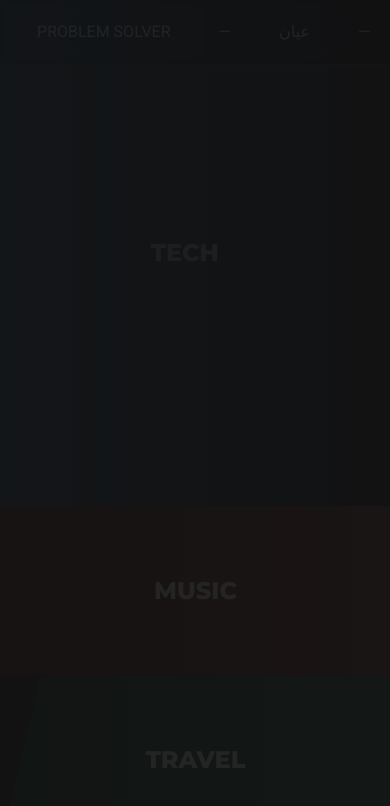
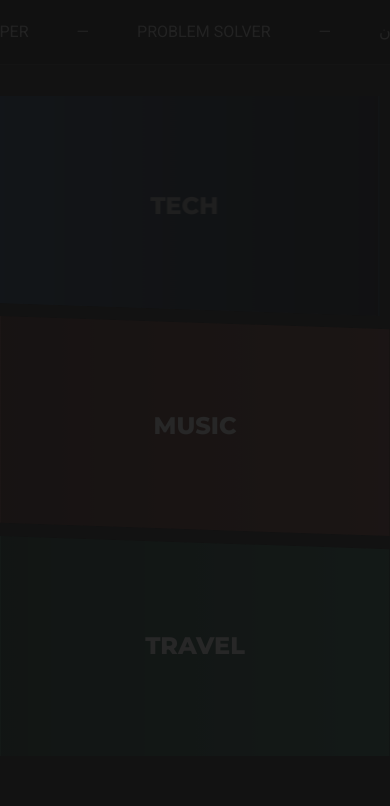
Before and after one commit to AyaanJaved/ayaanjaved-in, a Next.js app: page / in a window 390 px wide. Shown: the top 806 px of the page. Built offline with nearby package versions, Linux system fonts and the light colour scheme; a web font is replaced by a local one.

Commit message:
feat: enhance layout and responsiveness of HeroContainer and SecondaryPanels with new wrapper classes

```diff
--- a/src/app/components/HeroContainer.tsx
+++ b/src/app/components/HeroContainer.tsx
@@ -65,8 +65,8 @@ export default function HeroContainer() {
 
       <div
         ref={heroRef}
-        className={`h-screen grid grid-cols-[60%_40%] max-md:grid-cols-1 max-md:grid-rows-[60%_40%] relative overflow-hidden transition-opacity duration-1000 ${showHero ? 'opacity-100' : 'opacity-0'}`}>
-        <div ref={mainPanelRef} className="h-full tech-panel-wrapper">
+        className={`min-h-screen md:h-screen flex flex-col md:grid md:grid-cols-[60%_40%] relative overflow-hidden transition-opacity duration-1000 pt-24 md:pt-0 pb-12 md:pb-0 ${showHero ? 'opacity-100' : 'opacity-0'}`}>
+        <div ref={mainPanelRef} className="tech-panel-wrapper md:h-full">
           <MainPanel />
         </div>
         <SecondaryPanels />
--- a/src/app/components/MainPanel.tsx
+++ b/src/app/components/MainPanel.tsx
@@ -5,7 +5,7 @@ import Panel from './ui/Panel';
 export default function MainPanel() {
   return (
     <Panel
-      className="h-full bg-gradient-to-r from-[#2b6cb0]/75 via-[#1f3e63]/75 to-[#151d2f]/85 hover:from-[#3a7bd5]/75 hover:via-[#255087]/75 hover:to-[#1d2740]/85"
+      className="w-full min-h-[220px] md:h-full bg-gradient-to-r from-[#2b6cb0]/75 via-[#1f3e63]/75 to-[#151d2f]/85 hover:from-[#3a7bd5]/75 hover:via-[#255087]/75 hover:to-[#1d2740]/85"
     >
       TECH
     </Panel>
--- a/src/app/components/SecondaryPanels.tsx
+++ b/src/app/components/SecondaryPanels.tsx
@@ -4,18 +4,18 @@ import Panel from './ui/Panel';
 
 export default function SecondaryPanels() {
   return (
-    <div className="grid grid-rows-2 h-full secondary-panels-column">
-      <div className="music-panel-wrapper h-full">
+    <div className="flex flex-col md:grid md:grid-rows-2 md:h-full secondary-panels-column">
+      <div className="music-panel-wrapper md:h-full">
         <Panel
-        className="h-full bg-gradient-to-r from-[#5a241b]/75 via-[#7a3527]/70 to-[#a94d3a]/60 hover:from-[#6d2d23]/75 hover:via-[#90402e]/70 hover:to-[#c75d46]/60 hover:bg-transparent"
+          className="w-full min-h-[220px] md:h-full bg-gradient-to-r from-[#5a241b]/75 via-[#7a3527]/70 to-[#a94d3a]/60 hover:from-[#6d2d23]/75 hover:via-[#90402e]/70 hover:to-[#c75d46]/60 md:hover:bg-transparent"
         >
           MUSIC
         </Panel>
       </div>
 
-      <div className="travel-panel-wrapper h-full">
+      <div className="travel-panel-wrapper md:h-full">
         <Panel
-        className="h-full bg-gradient-to-r from-[#124031]/80 via-[#1e5c43]/70 to-[#2e8c64]/60 hover:from-[#1a5a46]/80 hover:via-[#287a5a]/70 hover:to-[#3ba97a]/60 hover:bg-transparent"
+          className="w-full min-h-[220px] md:h-full bg-gradient-to-r from-[#124031]/80 via-[#1e5c43]/70 to-[#2e8c64]/60 hover:from-[#1a5a46]/80 hover:via-[#287a5a]/70 hover:to-[#3ba97a]/60 md:hover:bg-transparent"
         >
           TRAVEL
         </Panel>
--- a/src/app/components/ui/Panel.tsx
+++ b/src/app/components/ui/Panel.tsx
@@ -14,7 +14,7 @@ export default function Panel({
   className = '',
   style,
 }: PanelProps) {
-  const panelStyles = `${montserrat.className} flex justify-center items-center bg-panel-bg font-extrabold transition-all duration-500 ease-in-out text-2xl opacity-80 hover:opacity-100 hover:bg-[#222222] border-l border-[#282828]`;
+  const panelStyles = `${montserrat.className} flex justify-center items-center text-center bg-panel-bg font-extrabold transition-all duration-500 ease-in-out text-2xl opacity-90 md:opacity-80 hover:opacity-100 hover:bg-[#222222] border border-transparent md:border-l md:border-[#282828]`;
   const mergedClassName = className ? `${panelStyles} ${className}` : panelStyles;
 
   return (
--- a/src/app/globals.css
+++ b/src/app/globals.css
@@ -63,7 +63,9 @@ body {
   .marquee-text {
     font-size: 1rem !important;
   }
-}.tech-panel-wrapper {
+}
+
+.tech-panel-wrapper {
   position: relative;
   overflow: hidden;
   clip-path: polygon(0 0, 92% 0, 100% 50%, 92% 100%, 0 100%);
@@ -71,7 +73,7 @@ body {
 
 @media (max-width: 768px) {
   .tech-panel-wrapper {
-    clip-path: none;
+    clip-path: polygon(0 0, 100% 0, 100% 100%, 0 94%);
   }
 }
 
@@ -102,7 +104,17 @@ body {
 }
 
 @media (max-width: 768px) {
+  .marquee-content {
+    animation-duration: 45s !important;
+  }
+
   .music-panel-wrapper {
-    clip-path: none;
+    clip-path: polygon(0 0, 100% 6%, 100% 100%, 0 94%);
+    height: auto;
+  }
+
+  .travel-panel-wrapper {
+    clip-path: polygon(0 0, 100% 6%, 100% 100%, 0 100%);
+    height: auto;
   }
 }
```
Lines whose indentation alone changed are shown as unchanged.
